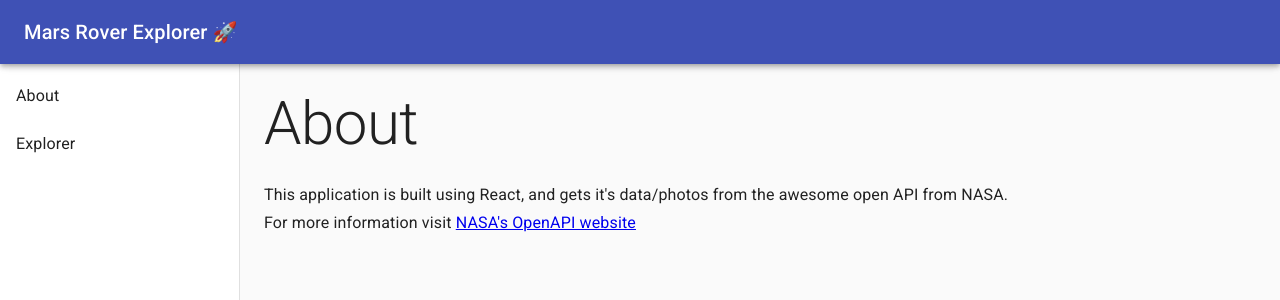
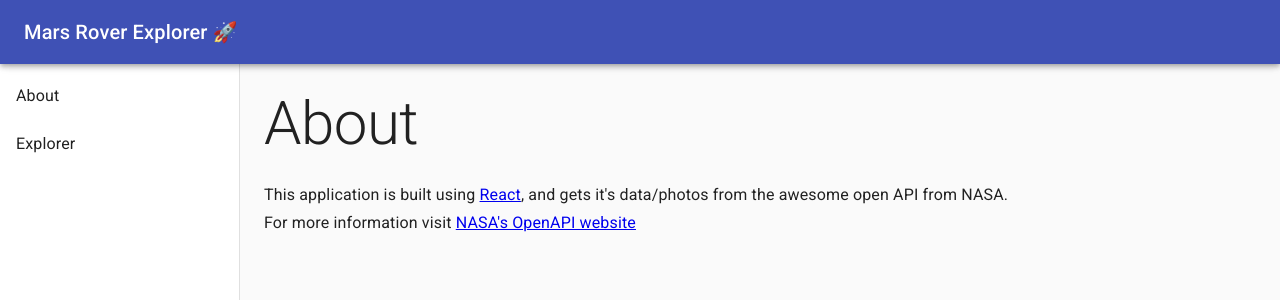
Before and after one commit to greenca6/react-demo, a React (Create React App) app: page /#/about in a window 1280 px wide. Shown: the top 300 px of the page. Built offline with nearby package versions, Linux system fonts and the light colour scheme.

Commit message:
Link to react

```diff
--- a/src/pages/about/About.tsx
+++ b/src/pages/about/About.tsx
@@ -5,7 +5,7 @@ const About = () => (
   <>
     <Typography variant="h2" gutterBottom>About</Typography>
     <Typography variant="subtitle1">
-      This application is built using React, and gets it's data/photos from the awesome open API from NASA.
+      This application is built using <a href="https://reactjs.org/" target="_blank">React</a>, and gets it's data/photos from the awesome open API from NASA.
       <br />
       For more information visit <a href="https://api.nasa.gov/api.html#MarsPhotos" target="_blank">NASA's OpenAPI website</a>
     </Typography>
```
